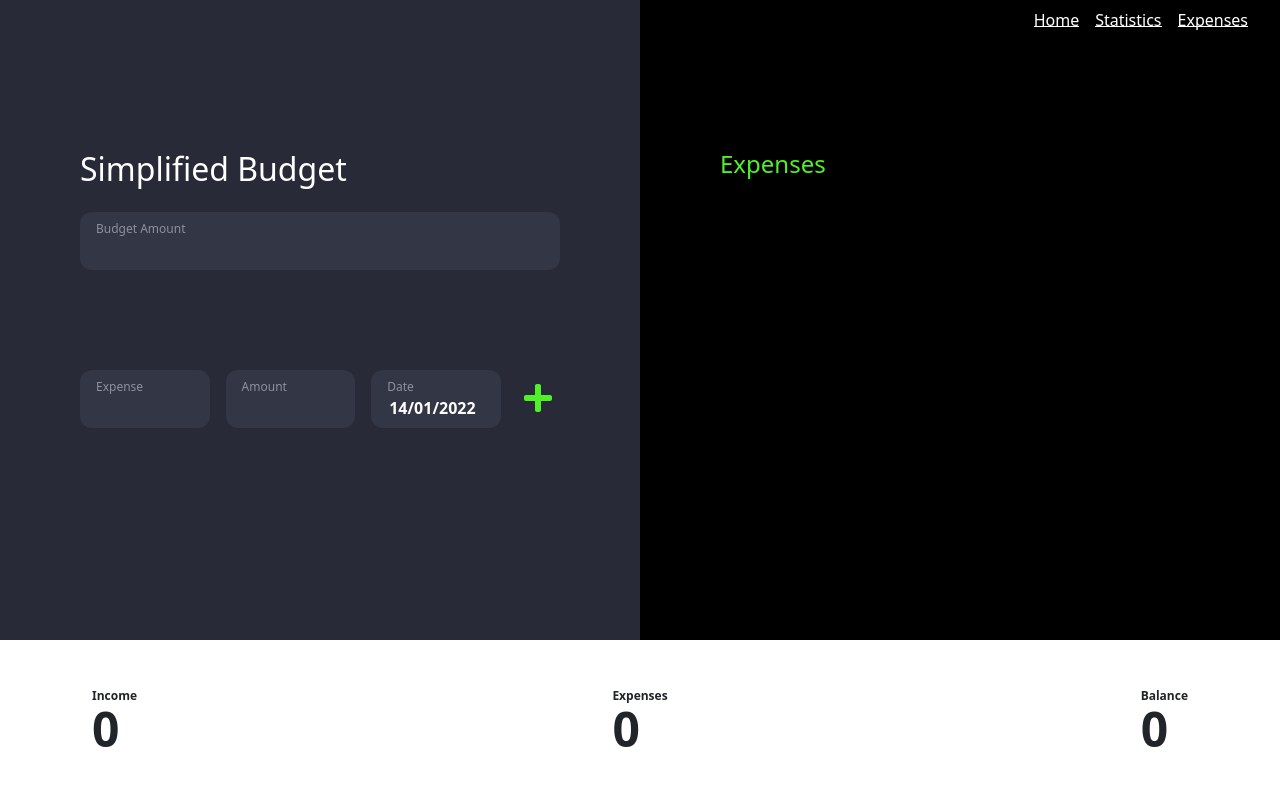
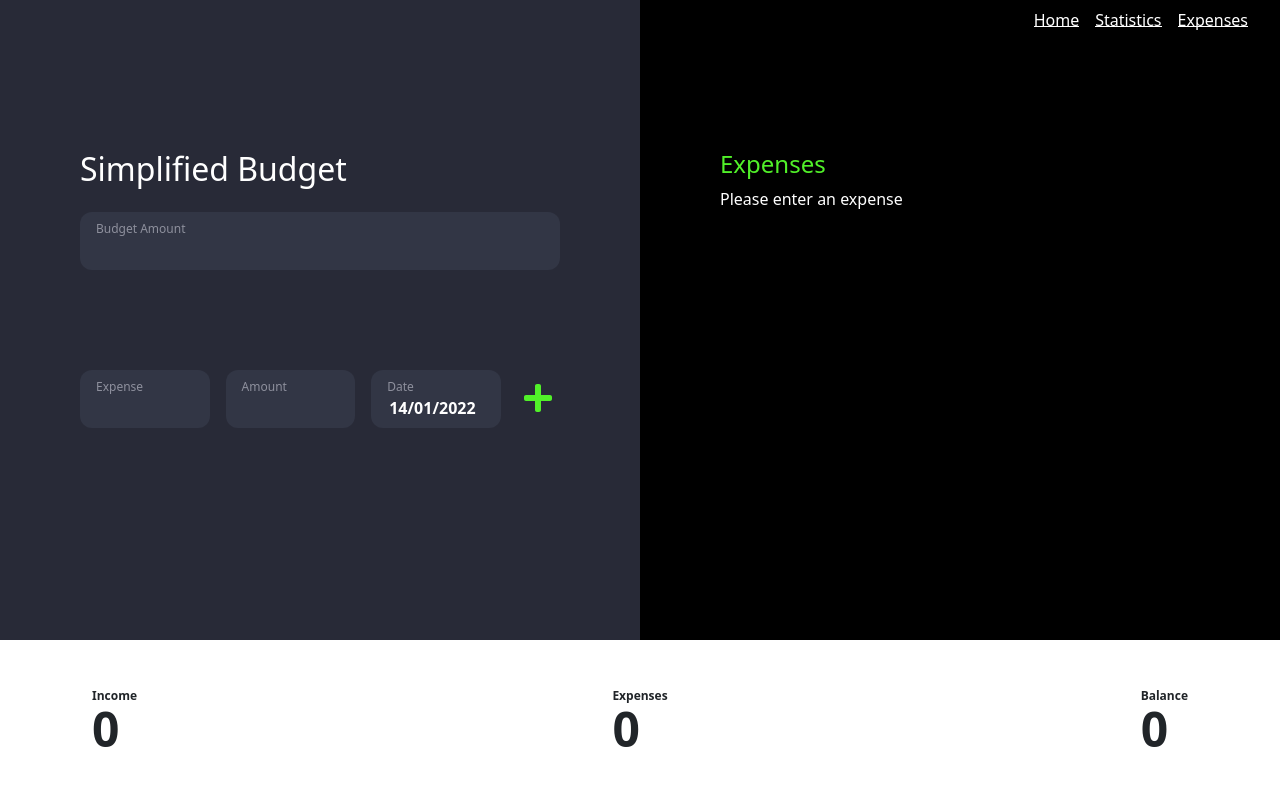
Before and after one commit to sefaozturkmen/my-budget, a React (Create React App) app: page / in a window 1280 px wide. Shown: the top 786 px of the page. Built offline with nearby package versions, Linux system fonts and the light colour scheme.

Commit message:
feature: EmptyExpenseList added

```diff
--- a/src/components/BudgetExpenses.js
+++ b/src/components/BudgetExpenses.js
@@ -34,6 +34,9 @@ const ExpenseList = styled.div`
   }
 `;
 
+const EmptyExpenseList = styled.div`
+  font-size: 16px;
+`;
 const BudgetExpenses = () => {
   const { expenseList, setExpenseList } = useContext(GlobalContext);
 
@@ -48,13 +51,18 @@ const BudgetExpenses = () => {
       theme: "colored",
     });
   };
+
   return (
     <Box>
       <h4>Expenses</h4>
       <ExpenseList>
-        {expenseList.map((expense, i) => (
-          <ExpenseItem expense={expense} handleDelete={deleteItem} key={i} />
-        ))}
+        {expenseList.length > 0 ? (
+          expenseList.map((expense, i) => (
+            <ExpenseItem expense={expense} handleDelete={deleteItem} key={i} />
+          ))
+        ) : (
+          <EmptyExpenseList>Please enter an expense</EmptyExpenseList>
+        )}
       </ExpenseList>
     </Box>
   );
```
